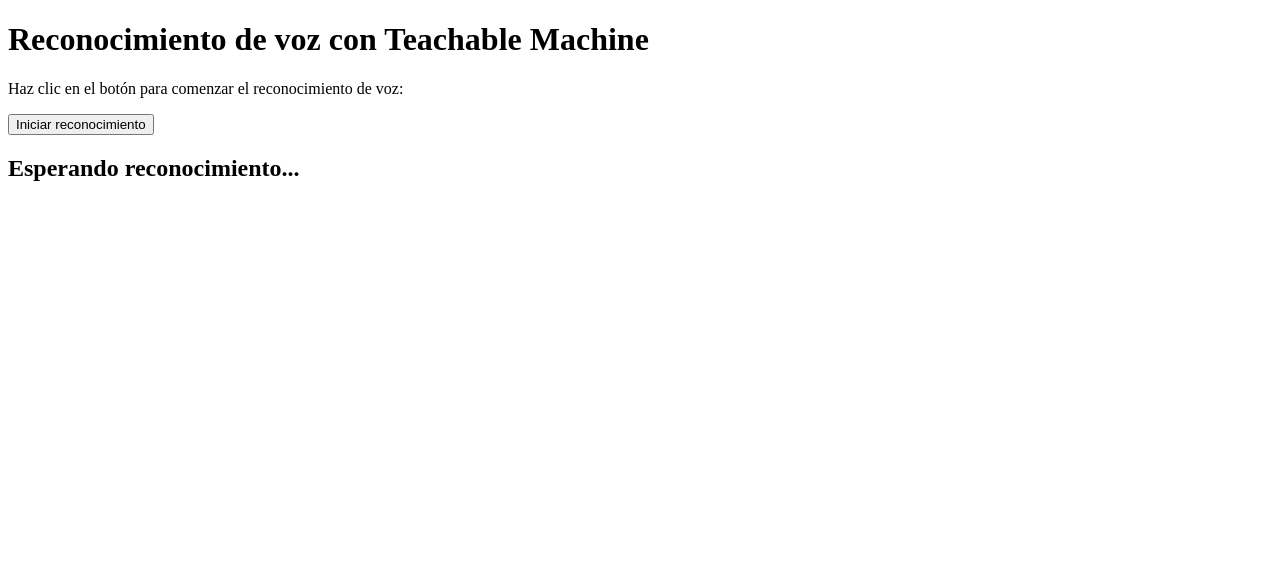
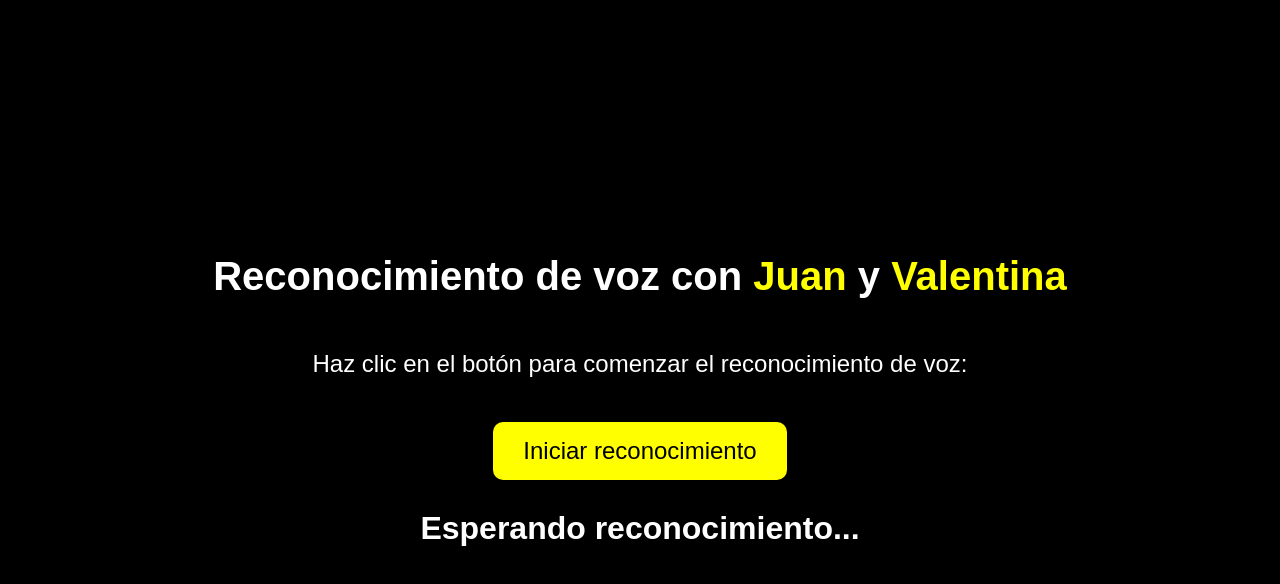
Before and after one commit to Juan-Mrn7/projecto, a plain HTML site: page index.html in a window 1280 px wide. Drawn offline with Linux system fonts and the light colour scheme.

Commit message:
Add files via upload

```diff
--- a/index.html
+++ b/index.html
@@ -7,9 +7,50 @@
     <!-- Cargar TensorFlow.js y la librería de Teachable Machine Sound -->
     <script src="https://cdn.jsdelivr.net/npm/@tensorflow/tfjs"></script>
     <script src="https://cdn.jsdelivr.net/npm/@teachablemachine/sound@0.8.3/dist/teachablemachine-sound.min.js"></script>
+    <style>
+        body {
+            background-color: black;
+            color: white;
+            display: flex;
+            flex-direction: column;
+            justify-content: center;
+            align-items: center;
+            height: 100vh;
+            margin: 0;
+            font-family: Arial, sans-serif;
+            text-align: center;
+        }
+        h1, h2 {
+            font-size: 2.5em;
+        }
+        h1 span {
+            color: yellow;
+        }
+        p {
+            font-size: 1.5em;
+        }
+        button {
+            padding: 15px 30px;
+            font-size: 1.5em;
+            background-color: yellow;
+            border: none;
+            cursor: pointer;
+            border-radius: 10px;
+            margin-top: 20px;
+            color: black;
+        }
+        button:hover {
+            background-color: orange;
+        }
+        #resultado {
+            margin-top: 30px;
+            font-size: 2em;
+            font-weight: bold;
+        }
+    </style>
 </head>
 <body>
-    <h1>Reconocimiento de voz con Teachable Machine</h1>
+    <h1>Reconocimiento de voz con <span>Juan</span> y <span>Valentina</span></h1>
     <p>Haz clic en el botón para comenzar el reconocimiento de voz:</p>
     <button onclick="init()">Iniciar reconocimiento</button>
     <h2 id="resultado">Esperando reconocimiento...</h2>
```
